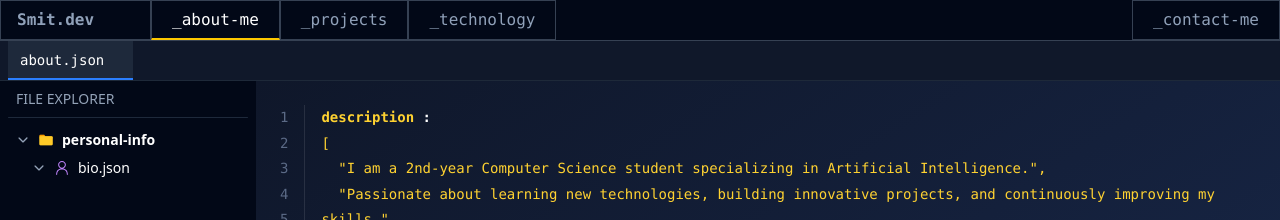
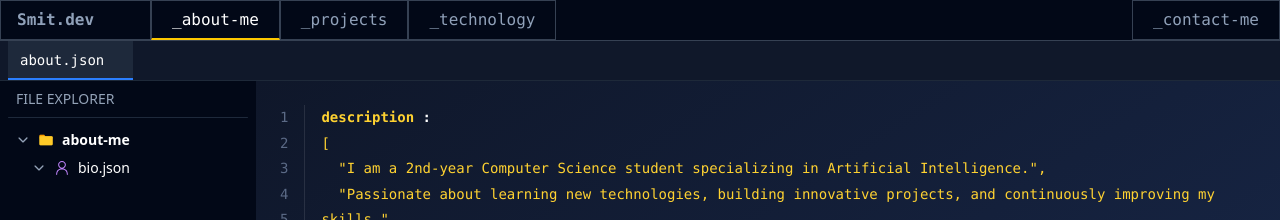
Before and after one commit to smitbharvadiya/portfolio, a React (Vite) app: page /about-me in a window 1280 px wide. Shown: the top 220 px of the page. Built offline with nearby package versions, Linux system fonts and the light colour scheme.

Commit message:
Collapsing tabbar

```diff
--- a/src/components/about/aboutFileExpo.jsx
+++ b/src/components/about/aboutFileExpo.jsx
@@ -24,7 +24,7 @@ const AboutFileExplorer = ({ openTab }) => {
                         }`}
                 />
                 <img src={folder} alt="folder" className="h-4 mr-2" />
-                <span className="text-sm font-semibold">personal-info</span>
+                <span className="text-sm font-semibold">about-me</span>
             </div>
 
             {isProjectsOpen && (
--- a/src/components/tabs.jsx
+++ b/src/components/tabs.jsx
@@ -1,6 +1,8 @@
+const TabBar = ({ tabs, activeTab, setActiveTab, closeTab }) => {
 
+  if (!tabs || tabs.length === 0) return null;
 
-const TabBar = ({ tabs, activeTab, setActiveTab, closeTab }) => (
+  return (
     <div className="w-full h-10 bg-[#10182a] border-b border-gray-800">
       <div className="flex h-full px-2 text-white font-mono text-sm overflow-x-auto">
         {tabs.map((tab) => (
@@ -18,7 +20,7 @@ const TabBar = ({ tabs, activeTab, setActiveTab, closeTab }) => (
                 e.stopPropagation();
                 closeTab(tab);
               }}
-            className="ml-2 opacity-0 group-hover:opacity-100  cursor-pointer text-[#94a3b8] duration-200"
+              className="ml-2 opacity-0 group-hover:opacity-100 cursor-pointer text-[#94a3b8] duration-200"
             >
               ×
             </button>
@@ -27,6 +29,6 @@ const TabBar = ({ tabs, activeTab, setActiveTab, closeTab }) => (
       </div>
     </div>
   );
-
+};
 
 export default TabBar;
```
Lines whose indentation alone changed are shown as unchanged.
